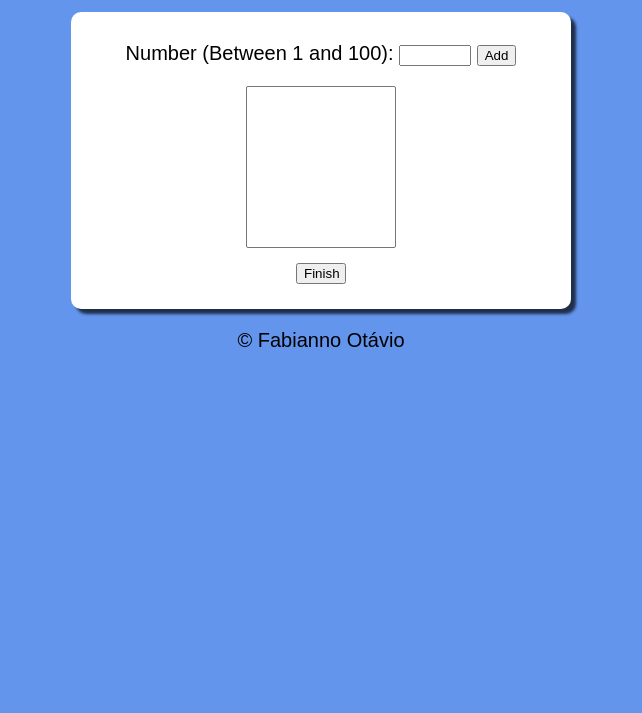
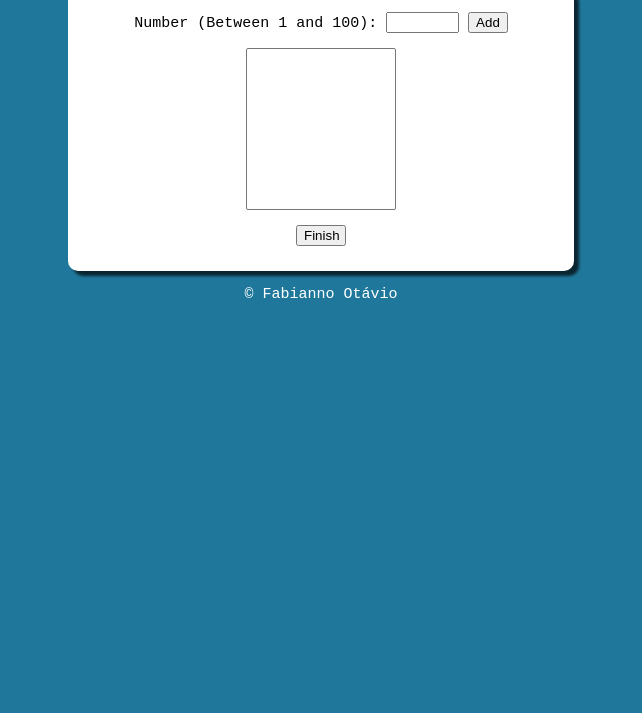
Before and after one commit to Fabianno-Otavio/sample-information-calculator, a plain HTML site: page index.html in a window 1280 px wide. Shown: the part 87-800 px from the top of the page, without its empty margins (319-961 px from the left). Drawn offline with Linux system fonts and the light colour scheme.

Commit message:
fix: change style

```diff
--- a/style.css
+++ b/style.css
@@ -1,30 +1,32 @@
-
 *{
     box-sizing: border-box;
 }
 body{
-    background-color: cornflowerblue;
-    font: normal 15pt Arial;
+    background-color: rgb(31, 120, 155);
+    font-family: monospace;
+    font-size: 15px;
 }
 
 section{
     background-color: white;
     border-radius: 10px;
     padding:10px;
-    width: 500px;
+    width: 40%;
     margin: auto;
     box-shadow: 5px 5px 3px rgba(0, 0, 0, 0.685);
 }
 h1,footer{
+    color:white;
+}
+
+article,h1,footer{
     text-align: center;
 }
 
-article{
-    text-align: center;
-}
 article #num{
     width: 15%;
 }
+
 div{
     display:flex;
     flex-direction: column;
```
